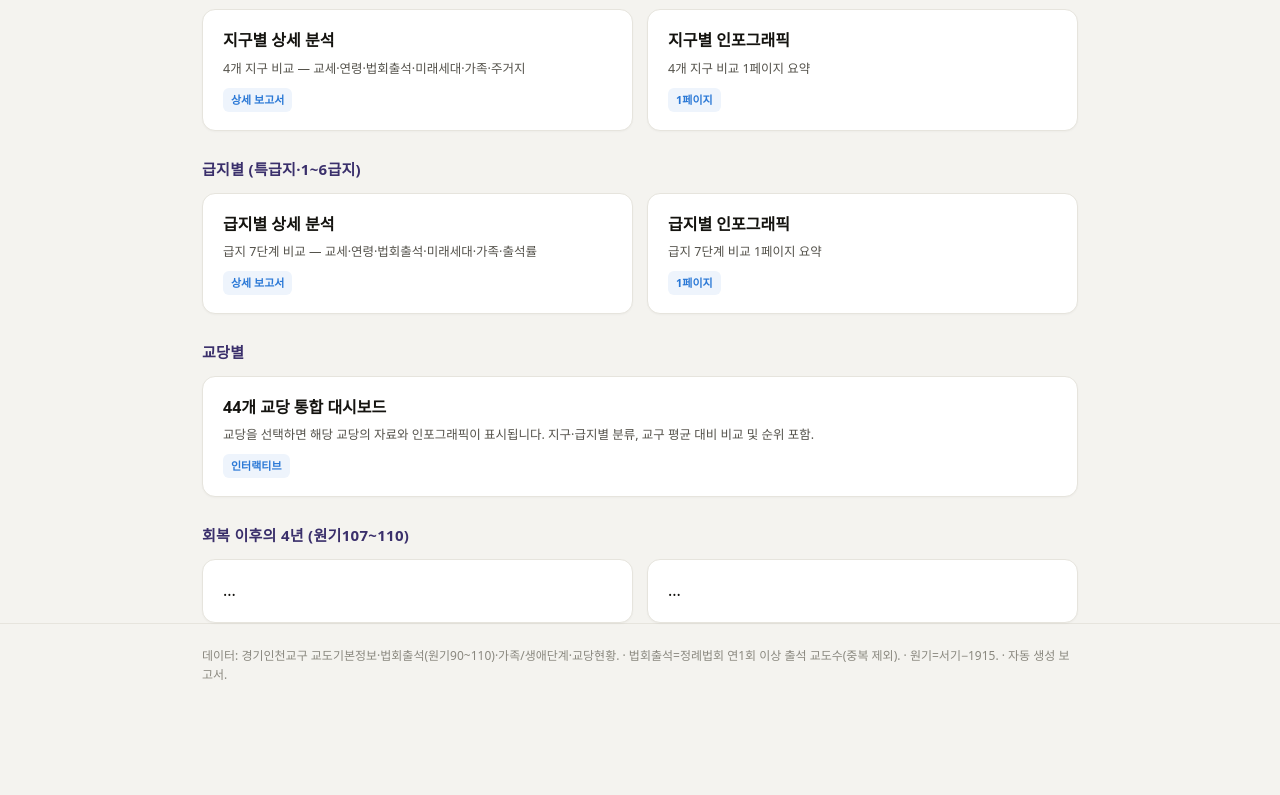
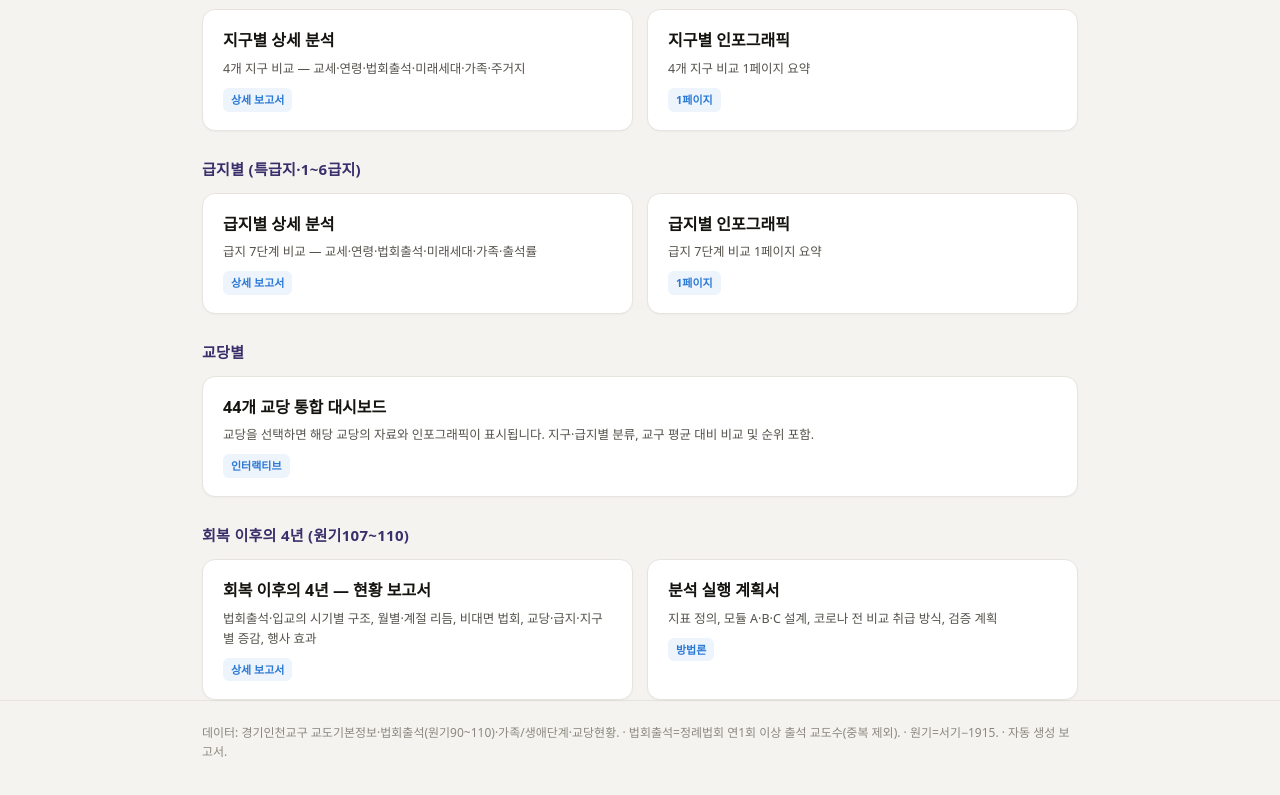
Before and after one commit to kig102da-lgtm/restructuring, a plain HTML site: page index.html in a window 1280 px wide. Shown: the part 443-1238 px from the top of the page. Before the commit the page ends 1167 px from the top, so only its background shows below. Drawn offline with Linux system fonts and the light colour scheme.

Commit message:
Update index.html

```diff
--- a/index.html
+++ b/index.html
@@ -49,8 +49,8 @@ footer{border-top:1px solid var(--line);padding:22px 0 40px;color:var(--ink3);fo
  </div>
  <h2>회복 이후의 4년 (원기107~110)</h2>
  <div class="grid">
-  <a class="card" href="gyeongin-postcovid-4years-report.html">...</a>
-  <a class="card" href="gyeongin-postcovid-4years-plan.html">...</a>
+  <a class="card" href="gyeongin-postcovid-4years-report.html"><div class="t">회복 이후의 4년 — 현황 보고서</div><div class="d">법회출석·입교의 시기별 구조, 월별·계절 리듬, 비대면 법회, 교당·급지·지구별 증감, 행사 효과</div><span class="tag">상세 보고서</span></a>
+  <a class="card" href="gyeongin-postcovid-4years-plan.html"><div class="t">분석 실행 계획서</div><div class="d">지표 정의, 모듈 A·B·C 설계, 코로나 전 비교 취급 방식, 검증 계획</div><span class="tag">방법론</span></a>
  </div>
 </main>
 <footer><div class="wrap">
```
